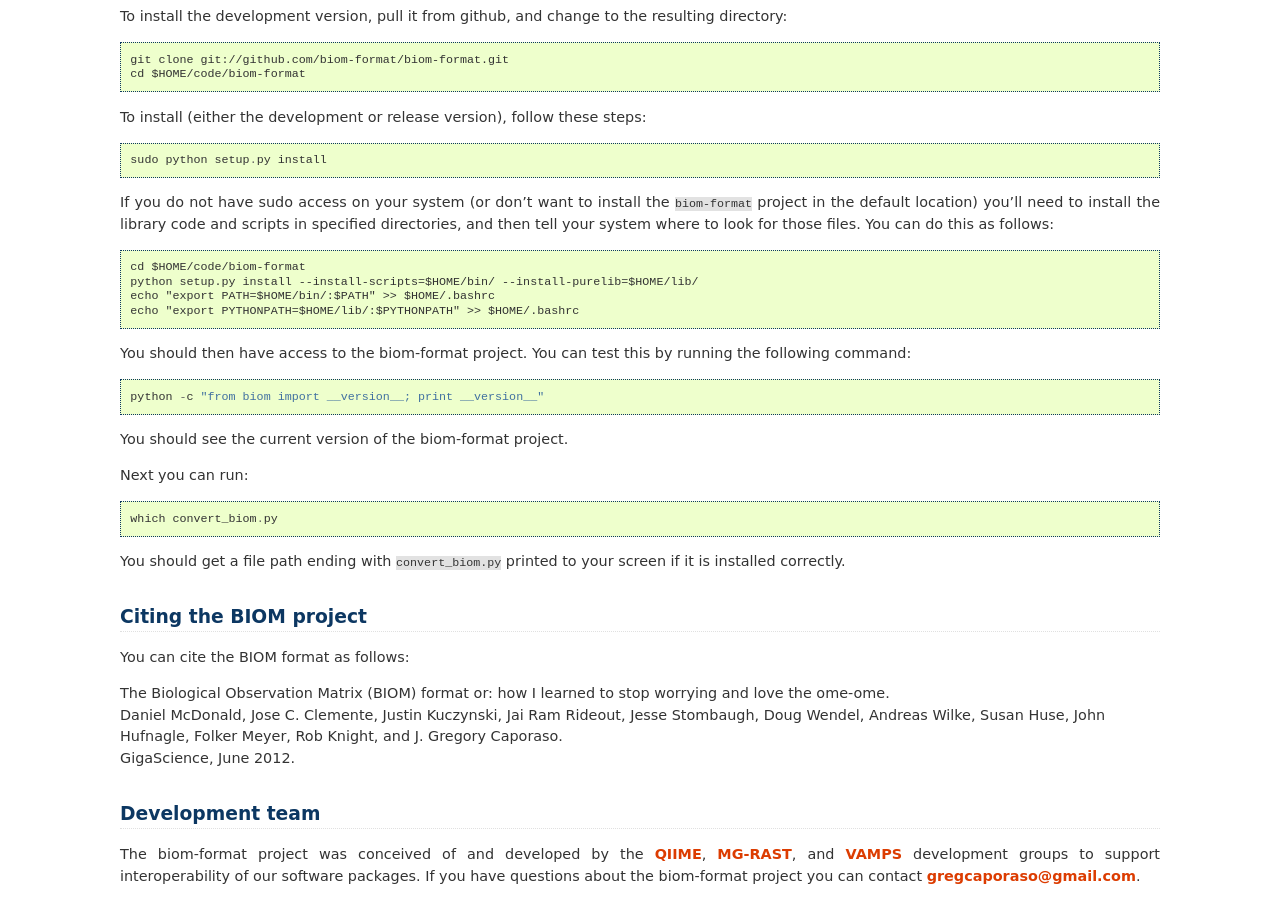
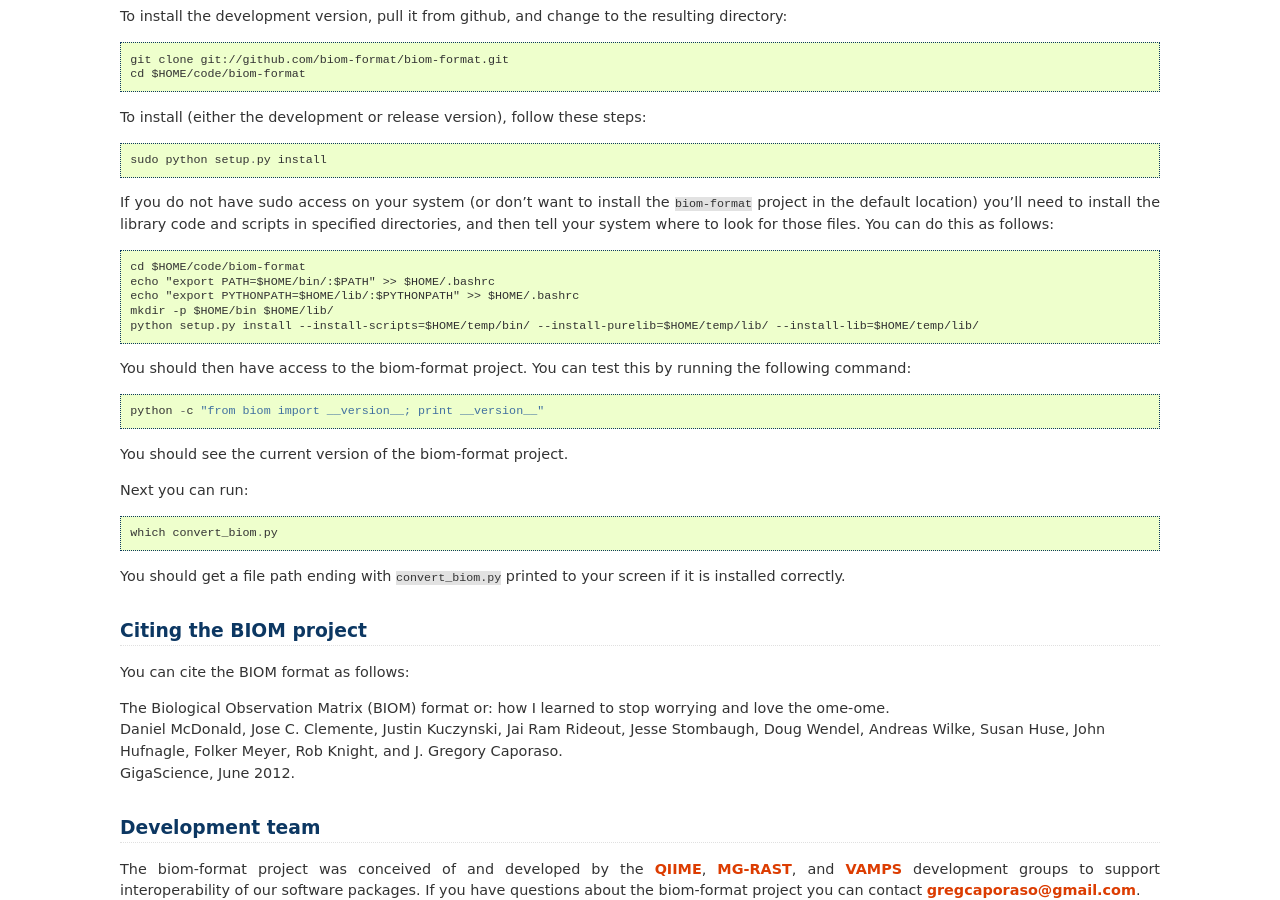
Before and after one commit to biocore/biom-format, a Sphinx documentation site: the page built from doc/index.rst, in a window 1280 px wide and 900 px high, scrolled down 1057 px. Built offline with Sphinx 7.4.7, drawn with Linux system fonts in a browser that asks for light colours; pages that are not in the unit, such as notebooks, are missing from menus.

Commit message:
update install instructions after some testing

```diff
--- a/doc/index.rst
+++ b/doc/index.rst
@@ -49,9 +49,10 @@ To install (either the development or release version), follow these steps::
 If you do not have sudo access on your system (or don't want to install the ``biom-format`` project in the default location) you'll need to install the library code and scripts in specified directories, and then tell your system where to look for those files. You can do this as follows::
 
 	cd $HOME/code/biom-format
-	python setup.py install --install-scripts=$HOME/bin/ --install-purelib=$HOME/lib/
 	echo "export PATH=$HOME/bin/:$PATH" >> $HOME/.bashrc
 	echo "export PYTHONPATH=$HOME/lib/:$PYTHONPATH" >> $HOME/.bashrc
+	mkdir -p $HOME/bin $HOME/lib/
+	python setup.py install --install-scripts=$HOME/temp/bin/ --install-purelib=$HOME/temp/lib/ --install-lib=$HOME/temp/lib/
 
 You should then have access to the biom-format project. You can test this by running the following command::
 
```
